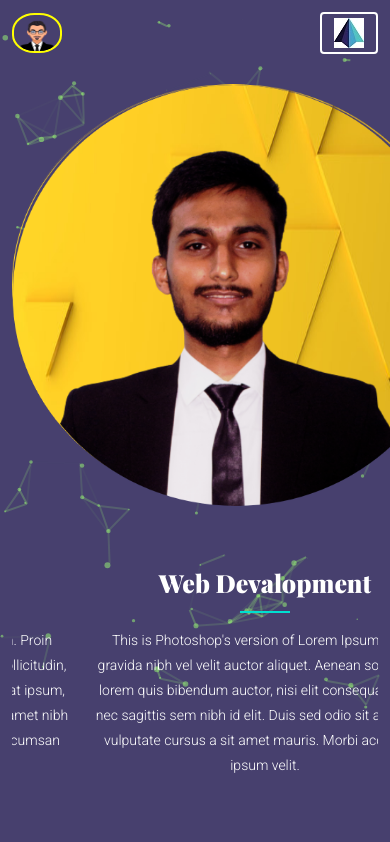
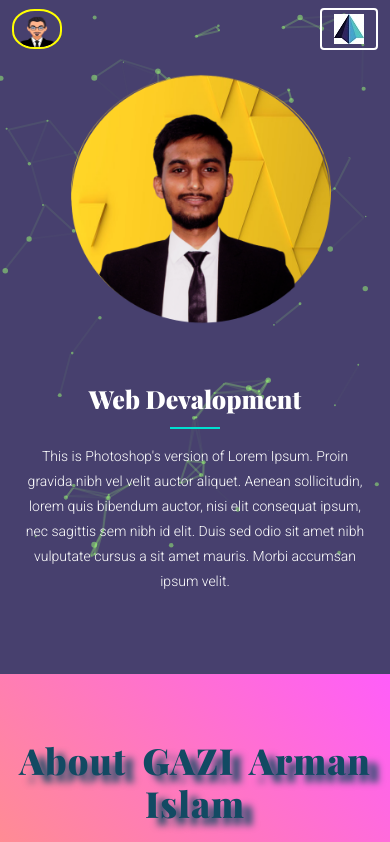
Before and after one commit to arman-nivo/dev-portfolio, a plain HTML site: page index.html in a window 390 px wide. Shown: the top 842 px of the page. Drawn offline with nearby package versions, Linux system fonts and the light colour scheme; a web font is replaced by a local one.

Commit message:
new change

```diff
--- a/css/responsive.css
+++ b/css/responsive.css
@@ -21,6 +21,16 @@
     .bannerSectionText h1::after {
         top: 43px;
 
+    }
+
+    .bannerimgidt {
+        max-width: 71%;
+        margin: 0 auto;
+        position: relative;
+        left: 59px;
+    }
+    .bannerSectionText{
+        left: 0px;
     }
 
     .bannerSectionText p {
--- a/css/style.css
+++ b/css/style.css
@@ -113,6 +113,9 @@ img {
     position: relative;
     z-index: 20;
 
+}
+.bannerimgidt{
+    max-width: 121%;
 }
 
 .bannerSectionText {
--- a/index.html
+++ b/index.html
@@ -47,7 +47,7 @@
     <!--- Nav Section start --------------->
     <nav class="navbar wow bounceInUp navbar-expand-lg navbar-light sticky-top">
         <div class="container">
-            <a class="navbar-brand" href="#"><img src="img/logo.png" alt="" class="logoidt"></a>
+            <img src="img/logo.png"  class="logoidt">
             <button class="navbar-toggler" type="button" data-toggle="collapse" data-target="#navbarSupportedContent" aria-controls="navbarSupportedContent" aria-expanded="false" aria-label="Toggle navigation">
         			<span class="navbar-toggler-icon"></span>
         		</button>
@@ -98,7 +98,7 @@
         <div class="container">
             <div class="row  ">
                 <div class="col-lg-4  wow backInLeft" style="opacity: 1;z-index: 1000;margin: 32px 0px 0px;visibility: visible;margin-top: 64px;">
-                    <img style="max-width: 121%;" src="img/IMG_2683-removebg-preview.png" alt="">
+                    <img class="bannerimgidt" src="img/IMG_2683-removebg-preview.png" alt="">
                 </div>
                 <div class="col-lg-8 BannerSliding">
                     <div class="col-lg-10 m-auto text-center">
@@ -610,7 +610,7 @@
                 <div class="col-lg-12 col-md-12 col-sm-12 ms-auto wow slideInRight">
                     <div class="row">
                         <div class="col-lg-1 col-md-2 text-center m-5 pd-2">
-                            <a href="https://www.facebook.com/imran.islam.336333"><img src="img/facebook.png" alt=""></a>
+                            <a href="https://www.facebook.com/imran.islam.336333"><img src="img/facebook.png" alt="" class="img-fluid"></a>
                         </div>
                         <div class="col-lg-1 col-md-2 text-center m-5 pd-2">
                             <a href="https://www.linkedin.com/in/arman-islam-967249204/"><img src="img/linkedin-logo-512x512.png" alt=""></a>
@@ -619,10 +619,10 @@
                             <a href="https://www.instagram.com/gaziarmanislam/"><img src="img/Instagram_logo_2016.svg.png" alt=""></a>
                         </div>
                         <div class="col-lg-1 col-md-2 text-center m-5 pd-2">
-                            <a href="https://github.com/arman-nivo"><img src="img/GitHub-Mark.png" alt=""></a>
+                            <a href="https://github.com/arman-nivo"><img src="img/GitHub-Mark.png" alt="" class="img-fluid"></a>
                         </div>
                         <div class="col-lg-1 col-md-2 text-center pd-2 m-5">
-                            <a href="https://mail.google.com/mail/u/0/?tab=mm#inbox"><img src="img/google-gmail-logo-11609362967sxwarexdwu.png" alt=""></a>
+                            <a href="https://mail.google.com/mail/u/0/?tab=mm#inbox"><img src="img/google-gmail-logo-11609362967sxwarexdwu.png" alt="" class="img-fluid"></a>
                         </div>
 
                     </div>
```
